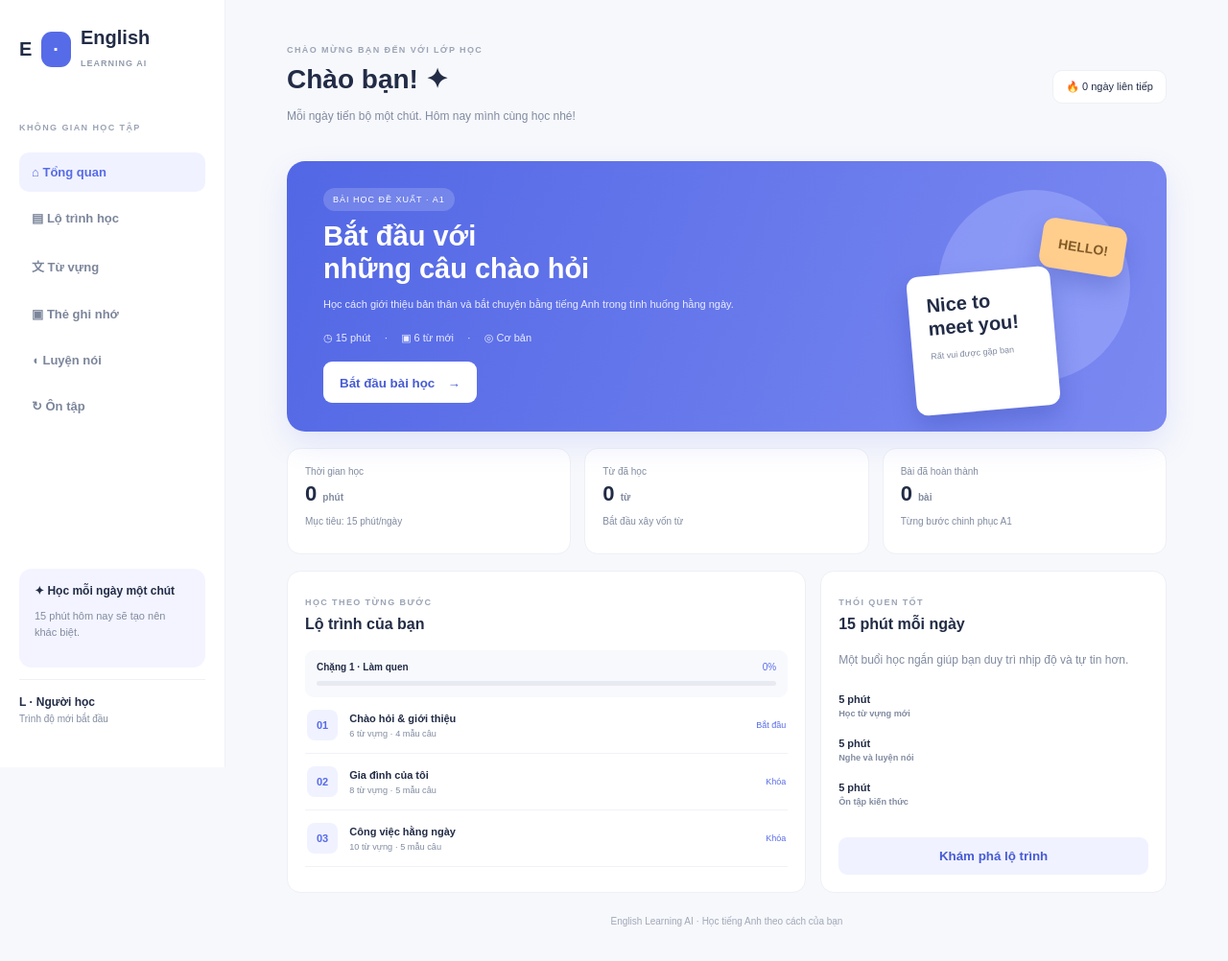
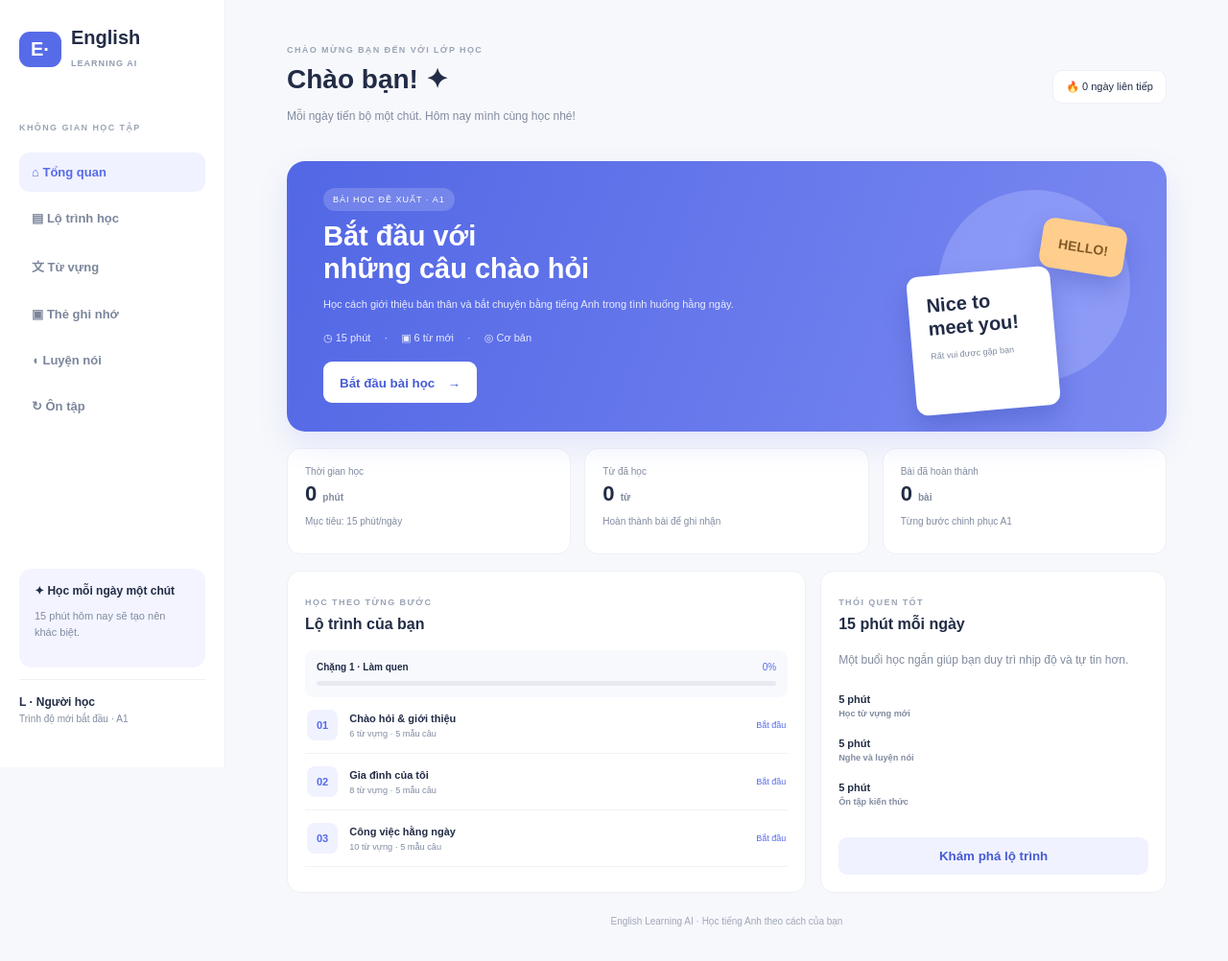
Before and after one commit to Longmmo95/English-Learning-AI, a plain HTML site: page index.html in a window 1280 px wide. Shown: the whole page at 96% size. Drawn offline with Linux system fonts and the light colour scheme.

Commit message:
Align dashboard with A1 lesson curriculum

```diff
--- a/index.html
+++ b/index.html
@@ -1,9 +1,46 @@
 <!doctype html>
-<html lang="vi"><head><meta charset="utf-8"><meta name="viewport" content="width=device-width,initial-scale=1"><meta name="description" content="Học tiếng Anh từ con số 0"><meta name="theme-color" content="#566be8"><title>English Learning AI</title><link rel="stylesheet" href="styles.css"><link rel="stylesheet" href="flashcards.css"></head>
-<body><aside class="sidebar"><a class="brand" href="#">E<span>·</span> <b>English<br><small>LEARNING AI</small></b></a><p class="eyebrow">KHÔNG GIAN HỌC TẬP</p><nav><button class="nav active" data-view="home">⌂ Tổng quan</button><button class="nav" data-view="path">▤ Lộ trình học</button><button class="nav" data-view="vocabulary">文 Từ vựng</button><button class="nav" data-view="flashcards">▣ Thẻ ghi nhớ</button><button class="nav" data-view="speaking">◖ Luyện nói</button><button class="nav" data-view="review">↻ Ôn tập</button></nav><div class="tip"><b>✦ Học mỗi ngày một chút</b><p>15 phút hôm nay sẽ tạo nên khác biệt.</p></div><p class="profile">L · Người học <small>Trình độ mới bắt đầu</small></p></aside>
-<main><header><div><p class="eyebrow">CHÀO MỪNG BẠN ĐẾN VỚI LỚP HỌC</p><h1 id="heading">Chào bạn! ✦</h1><p class="muted" id="subheading">Mỗi ngày tiến bộ một chút. Hôm nay mình cùng học nhé!</p></div><span class="streak">🔥 0 ngày liên tiếp</span></header>
+<html lang="vi">
+<head>
+<meta charset="utf-8"><meta name="viewport" content="width=device-width,initial-scale=1">
+<meta name="description" content="Học tiếng Anh A1 cho người Việt từ con số 0: từ vựng, nghe nói và ôn tập mỗi ngày.">
+<meta name="theme-color" content="#566be8"><title>English Learning AI</title>
+<link rel="stylesheet" href="styles.css"><link rel="stylesheet" href="flashcards.css">
+</head>
+<body>
+<aside class="sidebar">
+<a class="brand" href="#"><span>E·</span> <b>English<br><small>LEARNING AI</small></b></a>
+<p class="eyebrow">KHÔNG GIAN HỌC TẬP</p>
+<nav>
+<button class="nav active" data-view="home">⌂ Tổng quan</button>
+<button class="nav" data-view="path">▤ Lộ trình học</button>
+<button class="nav" data-view="vocabulary">文 Từ vựng</button>
+<button class="nav" data-view="flashcards">▣ Thẻ ghi nhớ</button>
+<button class="nav" data-view="speaking">◖ Luyện nói</button>
+<button class="nav" data-view="review">↻ Ôn tập</button>
+</nav>
+<div class="tip"><b>✦ Học mỗi ngày một chút</b><p>15 phút hôm nay sẽ tạo nên khác biệt.</p></div>
+<p class="profile">L · Người học <small>Trình độ mới bắt đầu · A1</small></p>
+</aside>
+<main>
+<header><div><p class="eyebrow">CHÀO MỪNG BẠN ĐẾN VỚI LỚP HỌC</p><h1 id="heading">Chào bạn! ✦</h1><p class="muted" id="subheading">Mỗi ngày tiến bộ một chút. Hôm nay mình cùng học nhé!</p></div><span class="streak" id="streak">🔥 0 ngày liên tiếp</span></header>
 <section class="hero"><div><span class="tag">BÀI HỌC ĐỀ XUẤT · A1</span><h2>Bắt đầu với<br>những câu chào hỏi</h2><p>Học cách giới thiệu bản thân và bắt chuyện bằng tiếng Anh trong tình huống hằng ngày.</p><p class="meta">◷ 15 phút　 ·　 ▣ 6 từ mới　 ·　 ◎ Cơ bản</p><button class="primary" id="start">Bắt đầu bài học　→</button></div><div class="art"><div class="circle"></div><div class="flash">HELLO!</div><div class="note"><b>Nice to<br>meet you!</b><small>Rất vui được gặp bạn</small></div></div></section>
-<section class="stats"><article><small>Thời gian học</small><strong>0 <i>phút</i></strong><p>Mục tiêu: 15 phút/ngày</p></article><article><small>Từ đã học</small><strong id="words">0 <i>từ</i></strong><p>Bắt đầu xây vốn từ</p></article><article><small>Bài đã hoàn thành</small><strong id="done">0 <i>bài</i></strong><p>Từng bước chinh phục A1</p></article></section>
-<div class="columns"><section class="panel"><p class="eyebrow">HỌC THEO TỪNG BƯỚC</p><h3>Lộ trình của bạn</h3><div class="progress"><b>Chặng 1 · Làm quen</b><span>0%</span><div></div></div><div class="lesson"><b>01</b><span>Chào hỏi & giới thiệu<small>6 từ vựng · 4 mẫu câu</small></span><em>Bắt đầu</em></div><div class="lesson"><b>02</b><span>Gia đình của tôi<small>8 từ vựng · 5 mẫu câu</small></span><em>Khóa</em></div><div class="lesson"><b>03</b><span>Công việc hằng ngày<small>10 từ vựng · 5 mẫu câu</small></span><em>Khóa</em></div></section>
-<section class="panel"><p class="eyebrow">THÓI QUEN TỐT</p><h3>15 phút mỗi ngày</h3><p class="muted">Một buổi học ngắn giúp bạn duy trì nhịp độ và tự tin hơn.</p><ul class="routine"><li><b>5 phút</b><small>Học từ vựng mới</small></li><li><b>5 phút</b><small>Nghe và luyện nói</small></li><li><b>5 phút</b><small>Ôn tập kiến thức</small></li></ul><button class="secondary" data-view="path">Khám phá lộ trình</button></section></div>
-<section id="dynamic" class="panel hidden" aria-live="polite"></section><footer>English Learning AI · Học tiếng Anh theo cách của bạn</footer></main><script src="app.js"></script><script src="flashcards.js"></script></body></html>
+<section class="stats">
+<article><small>Thời gian học</small><strong id="study-time">0 <i>phút</i></strong><p>Mục tiêu: 15 phút/ngày</p></article>
+<article><small>Từ đã học</small><strong id="words">0 <i>từ</i></strong><p>Hoàn thành bài để ghi nhận</p></article>
+<article><small>Bài đã hoàn thành</small><strong id="done">0 <i>bài</i></strong><p>Từng bước chinh phục A1</p></article>
+</section>
+<div class="columns">
+<section class="panel"><p class="eyebrow">HỌC THEO TỪNG BƯỚC</p><h3>Lộ trình của bạn</h3>
+<div class="progress"><b>Chặng 1 · Làm quen</b><span id="progress-percent">0%</span><div><span id="progress-fill"></span></div></div>
+<div class="lesson" data-lesson-id="greetings"><b>01</b><span>Chào hỏi & giới thiệu<small>6 từ vựng · 5 mẫu câu</small></span><em>Bắt đầu</em></div>
+<div class="lesson" data-lesson-id="family"><b>02</b><span>Gia đình của tôi<small>8 từ vựng · 5 mẫu câu</small></span><em>Bắt đầu</em></div>
+<div class="lesson" data-lesson-id="daily-routine"><b>03</b><span>Công việc hằng ngày<small>10 từ vựng · 5 mẫu câu</small></span><em>Bắt đầu</em></div>
+</section>
+<section class="panel"><p class="eyebrow">THÓI QUEN TỐT</p><h3>15 phút mỗi ngày</h3><p class="muted">Một buổi học ngắn giúp bạn duy trì nhịp độ và tự tin hơn.</p>
+<ul class="routine"><li><b>5 phút</b><small>Học từ vựng mới</small></li><li><b>5 phút</b><small>Nghe và luyện nói</small></li><li><b>5 phút</b><small>Ôn tập kiến thức</small></li></ul><button class="secondary" data-view="path">Khám phá lộ trình</button>
+</section></div>
+<section id="dynamic" class="panel hidden" aria-live="polite"></section>
+<footer>English Learning AI · Học tiếng Anh theo cách của bạn</footer>
+</main>
+<script src="app.js"></script><script src="flashcards.js"></script>
+</body></html>
```
